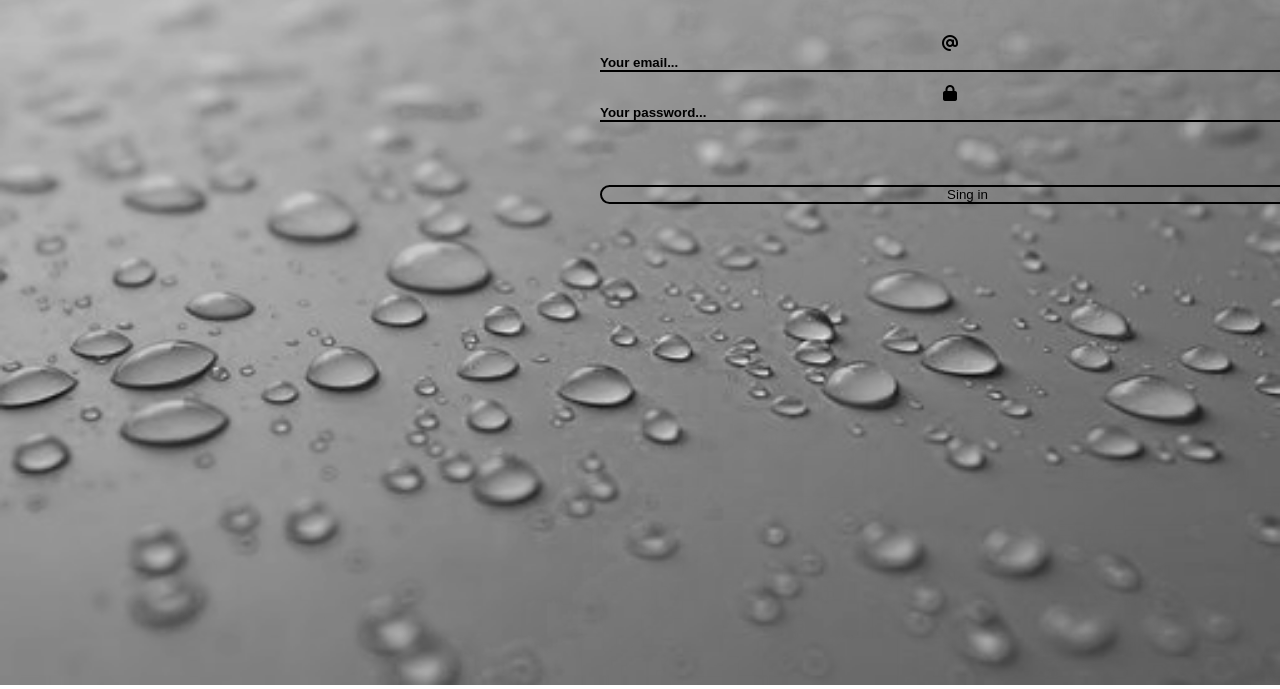
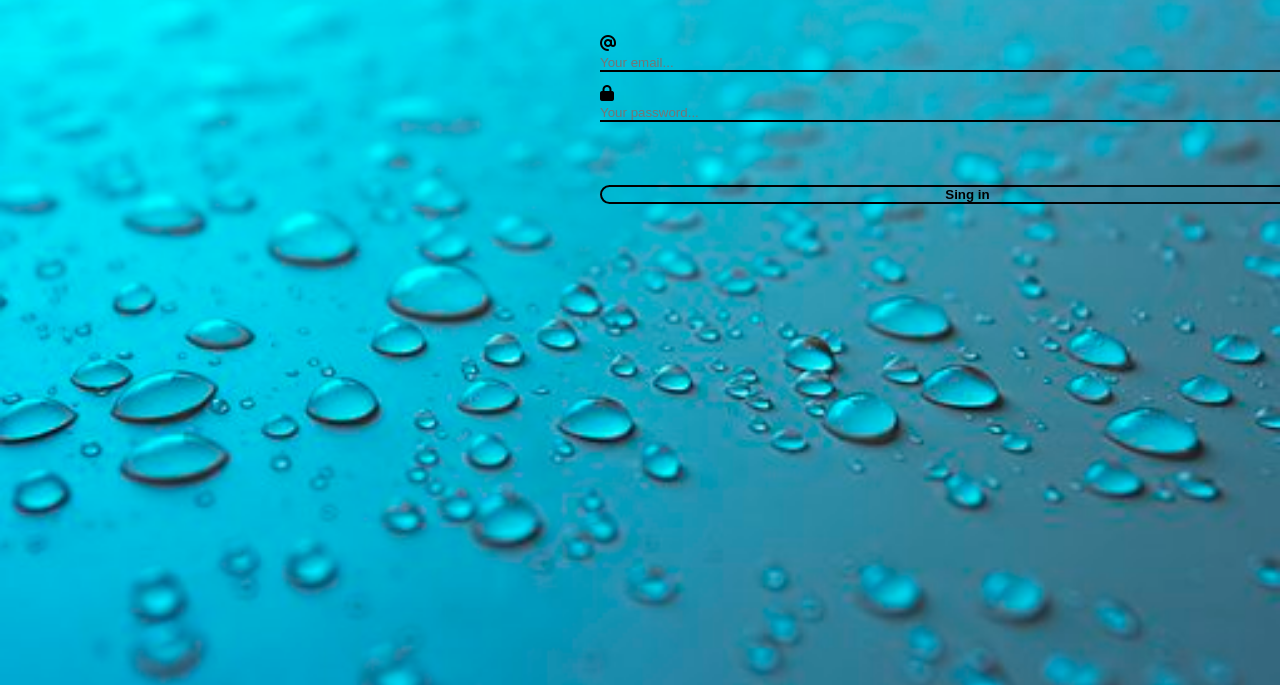
Before and after one commit to fbw-d09/uib-data-transparent-login-pawel-w88, a website: page index.html in a window 1280 px wide. Shown: the part 115-804 px from the top of the page. Drawn offline with Linux system fonts and the light colour scheme.

Commit message:
fix test2

```diff
--- a/index.html
+++ b/index.html
@@ -21,7 +21,7 @@
     <div class="container">
       <h1>Login</h1>
 
-      <img src="./drops-6392473__340.jpg" alt="bg-i" />
+
 
       <form class="form1">
         <i class="fa-solid fa-at"></i>
--- a/style.css
+++ b/style.css
@@ -4,14 +4,19 @@
   box-sizing: border-box;
 }
 
+body {
+  background-image: url(./drops-6392473__340.jpg);
+  background-repeat: no-repeat;
+  background-size: cover;
+}
+
 .container {
   position: relative;
-}
-
-img {
-  width: 100vw;
-  height: 100vh;
-  filter: grayscale(100%);
+  background: linear-gradient(
+    to bottom,
+    rgba(0, 0, 0, 0.5),
+    rgba(0, 0, 0, 0.8)
+  );
 }
 
 h1 {
@@ -24,20 +29,19 @@ h1 {
   border-bottom: 10px solid #000;
 }
 
-form {
-  text-align: center;
-}
 
 .form1 {
   position: absolute;
   top: 150px;
   left: 600px;
+  font-weight: bold;
 }
 
 .form2 {
   position: absolute;
   top: 200px;
   left: 600px;
+  font-weight: bold;
 }
 
 input {
@@ -47,14 +51,9 @@ input {
   box-sizing: border-box;
   background: transparent;
   outline: none;
-
 }
 
 
-::placeholder {
-    font-weight: bold;
-    color: #000;
-  }
 
 .clic {
   width: 735px;
@@ -63,4 +62,5 @@ input {
   position: absolute;
   top: 300px;
   left: 600px;
+  font-weight: bold;
 }
```
